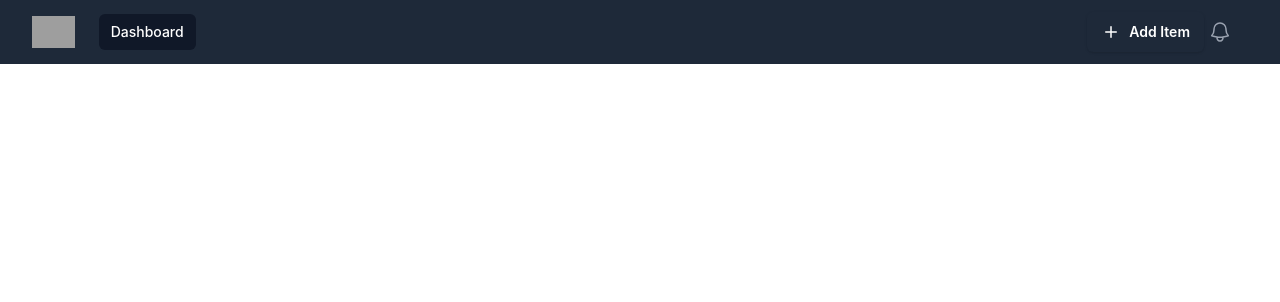
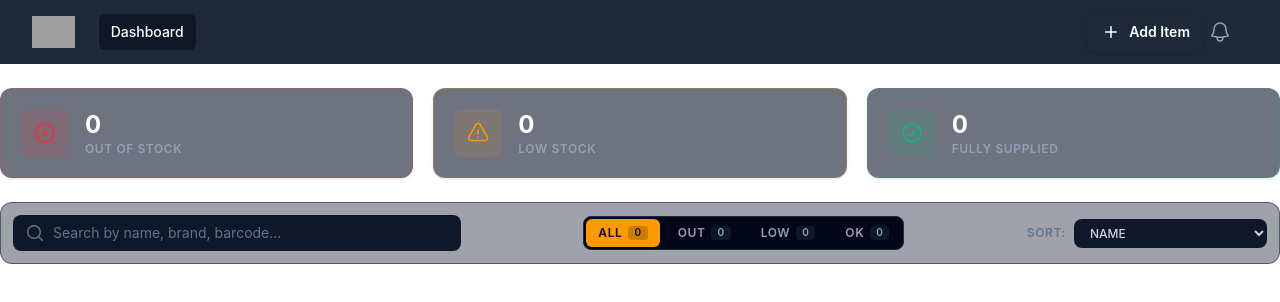
Before and after one commit to Goddii/LogiKeep, a React app in the folder frontend/: page / in a window 1280 px wide. Shown: the top 302 px of the page. Built offline with nearby package versions, Linux system fonts and the light colour scheme; grey boxes are pictures that could not be loaded; the HTML template or start-up script is replaced by a standard one.

Commit message:
add inventorytoolbar and stats components and configure to home

```diff
--- a/frontend/src/components/Home.jsx
+++ b/frontend/src/components/Home.jsx
@@ -1,9 +1,38 @@
 import Navbar from "./Navbar"
+import Stats from "./Stats"
+import InventoryToolbar from "./InventoryToolbar"
+import { useEffect, useState } from "react"
 
 function Home() {
+
+    const [items, setItems] = useState([])
+    const [searchTerm, setSearchTerm] = useState('')
+    const [activeFilter, setActiveFilter] = useState('ALL')
+    const [sortBy, setSortBy] = useState('name')
+
+
+
+
+    const totalCounts = {
+        all: items.length,
+        out: items.filter(i => i.stock === 0).length,
+        low: items.filter(i => i.stock > 0 && i.stock < 15).length,
+        ok: items.filter(i => i.stock >= 15).length,
+    }
     return(
         <div>
             <Navbar />
+            <br />
+            <Stats />
+            <br />
+            <InventoryToolbar
+                searchTerm={searchTerm}
+                setSearchTerm={setSearchTerm}
+                activeFilter={activeFilter}
+                sortBy={sortBy}
+                setSortBy={setSortBy}
+                totalCounts={totalCounts}
+            />
         </div>
     )
 }
--- /dev/null
+++ b/frontend/src/components/InventoryToolbar.jsx
@@ -0,0 +1,66 @@
+import React from 'react';
+import { MagnifyingGlassIcon } from '@heroicons/react/20/solid';
+
+export default function InventoryToolbar({ searchTerm, setSearchTerm, activeFilter, setActiveFilter, sortBy, setSortBy, totalCounts }) {
+  return (
+    <div className="flex flex-col gap-4 sm:flex-row sm:items-center sm:justify-between bg-slate-900/40 p-3 rounded-xl border border-slate-800/60">
+
+      {/* Search Input Box */}
+      <div className="relative max-w-md flex-1">
+        <div className="pointer-events-none absolute inset-y-0 left-0 flex items-center pl-3">
+          <MagnifyingGlassIcon className="h-5 w-5 text-slate-500" aria-hidden="true" />
+        </div>
+        <input
+          type="text"
+          value={searchTerm}
+          onChange={(e) => setSearchTerm(e.target.value)}
+          placeholder="Search by name, brand, barcode..."
+          className="block w-full rounded-lg border-0 bg-slate-900 py-2 pl-10 pr-3 text-sm text-slate-200 placeholder-slate-500 focus:ring-2 focus:ring-amber-500"
+        />
+      </div>
+
+      {/* Filter Segmented Controls */}
+      <div className="flex items-center gap-x-1.5 overflow-x-auto p-0.5 bg-slate-950 rounded-lg border border-slate-800">
+        {[
+          { id: 'ALL', label: 'ALL', count: totalCounts.all || 0 },
+          { id: 'OUT', label: 'OUT', count: totalCounts.out || 0},
+          { id: 'LOW', label: 'LOW', count: totalCounts.low || 0},
+          { id: 'OK', label: 'OK', count: totalCounts.ok  || 0},
+        ].map((tab) => {
+          const isActive = activeFilter === tab.id;
+          return (
+            <button
+              key={tab.id}
+              type="button"
+              onClick={() => setActiveFilter(tab.id)}
+              className={`inline-flex items-center gap-x-1.5 px-3 py-1.5 rounded-md text-xs font-semibold uppercase tracking-wider transition-all ${
+                isActive
+                  ? 'bg-amber-500 text-slate-950 shadow-sm'
+                  : 'text-slate-400 hover:text-white hover:bg-slate-900'
+              }`}
+            >
+              {tab.label} <span className={`text-[10px] px-1.5 py-0.2 rounded ${isActive ? 'bg-slate-950/20 text-slate-950' : 'bg-slate-900 text-slate-400'}`}>{tab.count}</span>
+            </button>
+          );
+        })}
+      </div>
+
+      {/* Sort Configuration Select Menu */}
+      <div className="flex items-center gap-x-2">
+        <label htmlFor="sort" className="text-xs font-semibold text-slate-500 uppercase tracking-wider">Sort:</label>
+        <select
+          id="sort"
+          value={sortBy}
+          onChange={(e) => setSortBy(e.target.value)}
+          className="rounded-lg border-0 bg-slate-900 py-1.5 pl-3 pr-8 text-xs font-medium text-slate-300 focus:ring-2 focus:ring-amber-500"
+        >
+          <option value="name">NAME</option>
+          <option value="stock-asc">STOCK: LOW TO HIGH</option>
+          <option value="stock-desc">STOCK: HIGH TO LOW</option>
+          <option value="price">PRICE</option>
+        </select>
+      </div>
+
+    </div>
+  );
+}
--- /dev/null
+++ b/frontend/src/components/Stats.jsx
@@ -0,0 +1,34 @@
+import React from 'react';
+import { XCircleIcon, ExclamationTriangleIcon, CheckCircleIcon } from '@heroicons/react/24/outline';
+
+export default function StatsStrip({ items = [] }) {
+  // Compute counts dynamically based on your LogiKeep inventory data array
+  const outOfStock = items.filter(i => i.stock === 0).length;
+  const lowStock = items.filter(i => i.stock > 0 && i.stock < 15).length;
+  const fullySupplied = items.filter(i => i.stock >= 15).length;
+
+  const stats = [
+    { name: 'OUT OF STOCK', value: outOfStock, icon: XCircleIcon, textClass: 'text-red-500', bgClass: 'bg-red-500/10', borderClass: 'border-red-500/20' },
+    { name: 'LOW STOCK', value: lowStock, icon: ExclamationTriangleIcon, textClass: 'text-amber-500', bgClass: 'bg-amber-500/10', borderClass: 'border-amber-500/20' },
+    { name: 'FULLY SUPPLIED', value: fullySupplied, icon: CheckCircleIcon, textClass: 'text-emerald-500', bgClass: 'bg-emerald-500/10', borderClass: 'border-emerald-500/20' },
+  ];
+
+  return (
+    <div className="grid grid-cols-1 gap-5 sm:grid-cols-3">
+      {stats.map((stat) => (
+        <div
+          key={stat.name}
+          className={`relative overflow-hidden rounded-xl border ${stat.borderClass} bg-slate-900/60 p-5 flex items-center gap-x-4 shadow-sm`}
+        >
+          <div className={`p-3 rounded-lg ${stat.bgClass}`}>
+            <stat.icon className={`h-6 w-6 ${stat.textClass}`} aria-hidden="true" />
+          </div>
+          <div>
+            <p className="text-2xl font-bold tracking-tight text-white">{stat.value}</p>
+            <p className="text-xs font-semibold tracking-wider text-slate-400 uppercase">{stat.name}</p>
+          </div>
+        </div>
+      ))}
+    </div>
+  );
+}
```
